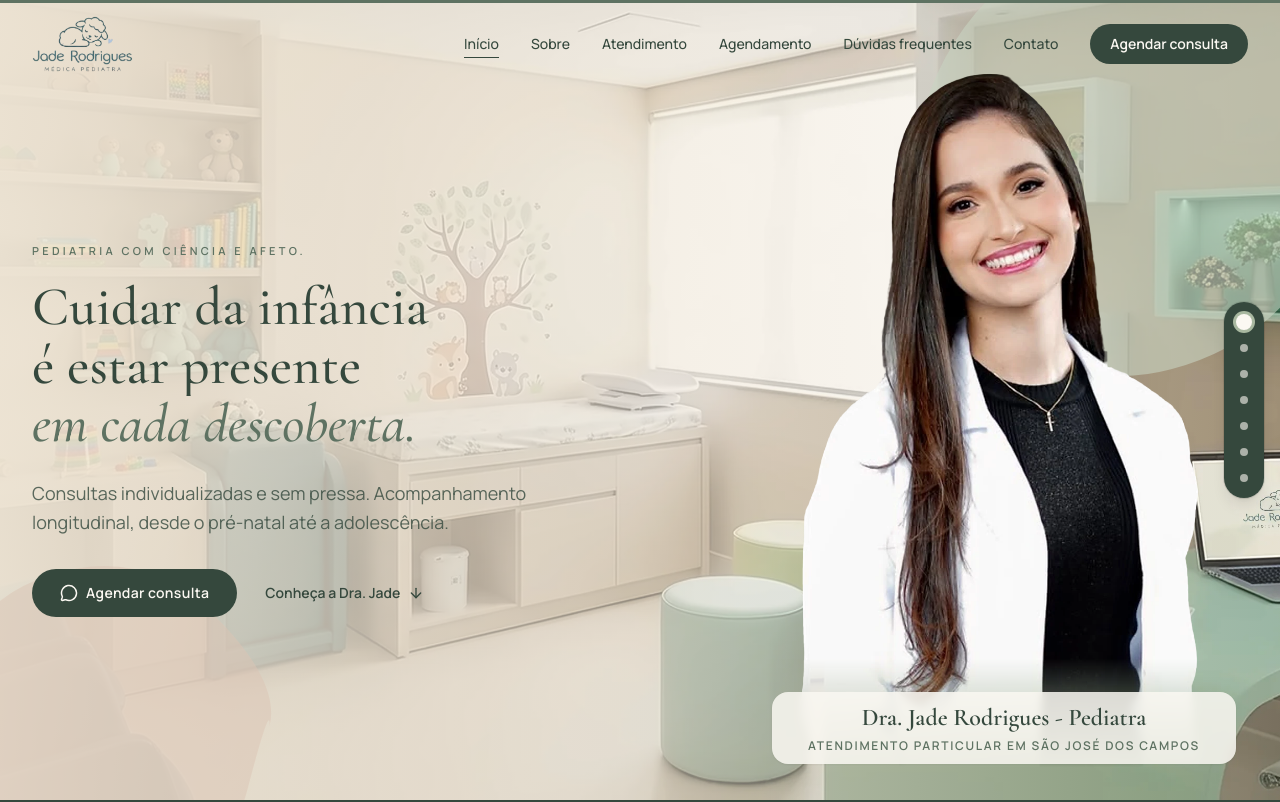
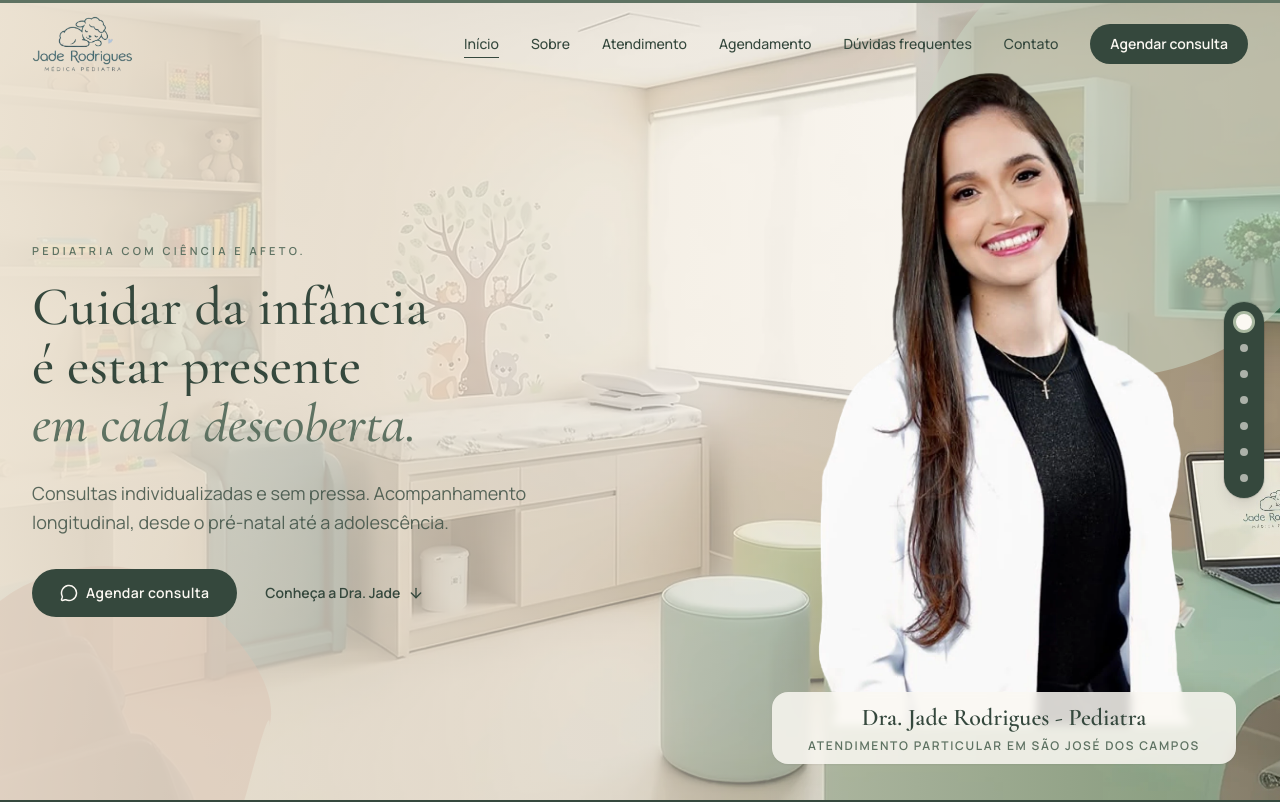
Before and after one commit to aalvesstos-lab/jr-pediatria, a React (Vite) app: page / in a window 1280 px wide. Shown: the top 802 px of the page. Built offline with nearby package versions, Linux system fonts and the light colour scheme.

Commit message:
Remove transparência da base: manga opaca até o painel, sem vão
Co-Authored-By: Claude Sonnet 5.5 <noreply@anthropic.com>
Claude-Session: https://claude.ai/code/session_01VLrG2JCRwMqCoQA8CCL4ww

```diff
--- a/src/components/HeroSection.tsx
+++ b/src/components/HeroSection.tsx
@@ -96,14 +96,14 @@ function Dra3D({ reduce }: { reduce: boolean }) {
       className="flex min-h-0 w-full flex-1 justify-center [perspective:900px]"
     >
       <div className="relative h-full aspect-[4/5] max-w-full">
-        <div className="absolute inset-x-0 bottom-0 flex h-[104%] justify-center">
+        <div className="absolute inset-x-0 bottom-12 flex h-[calc(104%-3rem)] justify-center sm:bottom-16 sm:h-[calc(104%-4rem)]">
           <motion.img
             src={photoDraCut}
             alt="Retrato da Dra. Jade Rodrigues, pediatra"
             fetchPriority="high"
             draggable={false}
             style={reduce ? undefined : { rotateY: rotY, rotateX: rotX, x: shift, scale, transformOrigin: '50% 80%' }}
-            className="h-full w-auto max-w-none select-none object-contain [mask-image:linear-gradient(to_bottom,#000_82%,transparent_97%)]"
+            className="h-full w-auto max-w-none select-none object-contain"
           />
         </div>
       </div>
```
Also changed, not shown: site-teste.html (+2 -2 lines), 1 other file (tests, documents, lock files or other folders).
